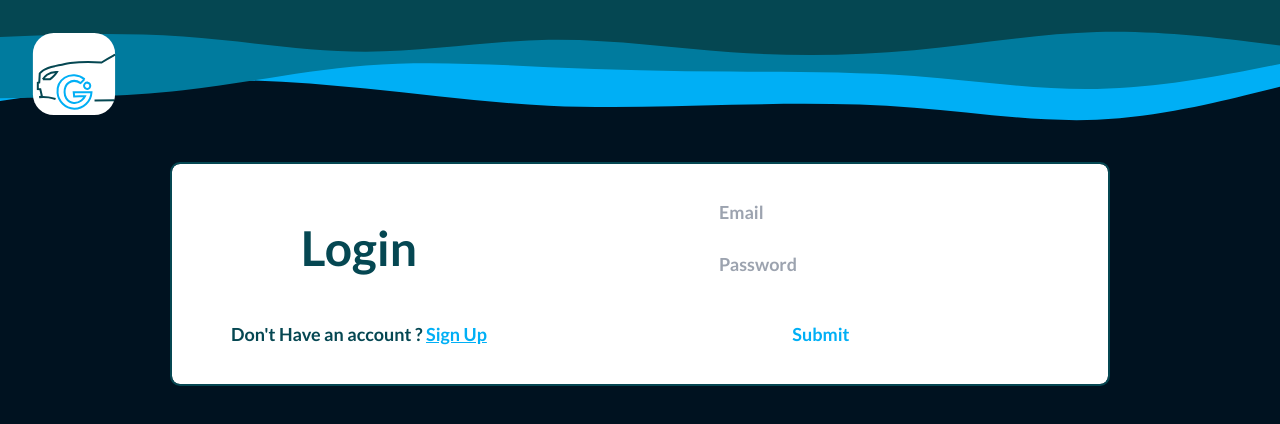
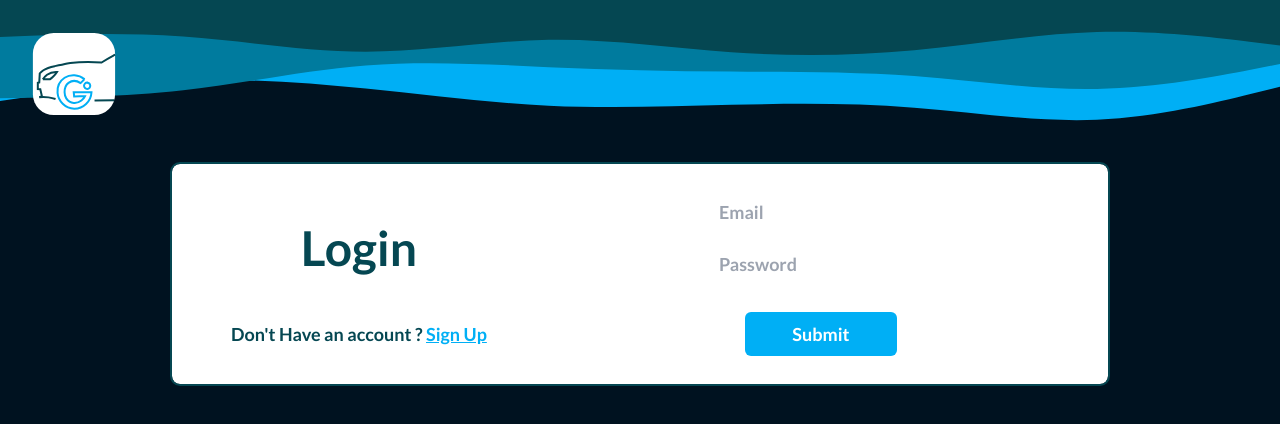
Before and after one commit to divyanshu0469/car_go, a React (Vite) app in the folder client/: page /login in a window 1280 px wide. Shown: the top 424 px of the page. Built offline with nearby package versions, Linux system fonts and the light colour scheme.

Commit message:
login css

```diff
--- a/client/src/components/Login.tsx
+++ b/client/src/components/Login.tsx
@@ -82,14 +82,14 @@ const Login = () => {
                 <p className="text-center">Don't Have an account ? <Link to="/signup" className="text-lightBlue underline">Sign Up</Link></p>
             </div>
             <div className="flex flex-col justify-center items-center w-1/2 max-lg:w-full h-full gap-3 py-4">
-                <input required onChange={handleInputChange} value={formData.email} name="email" type="email" id="email" placeholder="Email" className="text-black focus:outline-none text-left rounded-md h-6 py-5 px-3 w-1/2 max-md:w-2/3"/>
+                <input required onChange={handleInputChange} value={formData.email} name="email" type="email" id="email" placeholder="Email" className="text-black focus:outline-none hover:bg-gray-400 text-left rounded-md h-6 py-5 px-3 w-1/2 max-md:w-2/3"/>
                 {errors.email && <p className="text-red-600 text-xs">{errors.email}</p>}
-                <input required onChange={handleInputChange} value={formData.password} name="password" type="password" id="password" placeholder="Password" className="text-black focus:outline-none text-left rounded-md h-6 py-5 px-3 w-1/2 max-md:w-2/3"/>
+                <input required onChange={handleInputChange} value={formData.password} name="password" type="password" id="password" placeholder="Password" className="text-black focus:outline-none hover:bg-gray-400 text-left rounded-md h-6 py-5 px-3 w-1/2 max-md:w-2/3"/>
                 {errors.password && <p className="text-red-600 text-xs">{errors.password}</p>}
                 {errors.message && <p className="text-red-600 text-md">{errors.message}</p>}
                 {errors.success && <p className="text-green-600 text-md">{errors.success}</p>}
                 {!loading &&
-                <button type="submit" className="bg-white text-lightBlue rounded-md px-3  w-1/3 hover:opacity-85 hover:scale-95 max-md:w-2/3 mt-4 py-2">Submit</button>
+                <button type="submit" className="bg-lightBlue text-white rounded-md px-3  w-1/3 hover:opacity-85 hover:scale-95 max-md:w-2/3 mt-4 py-2">Submit</button>
                 }
                 {loading &&
                 <button className="bg-white text-lightBlue rounded-md px-3 w-1/3 max-md:w-2/3 mt-4 py-2">
```
